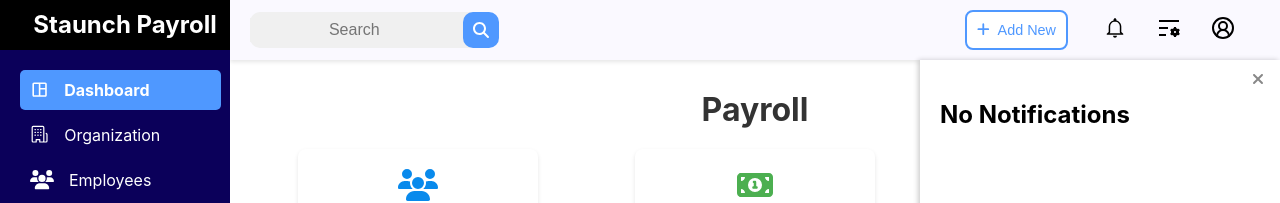
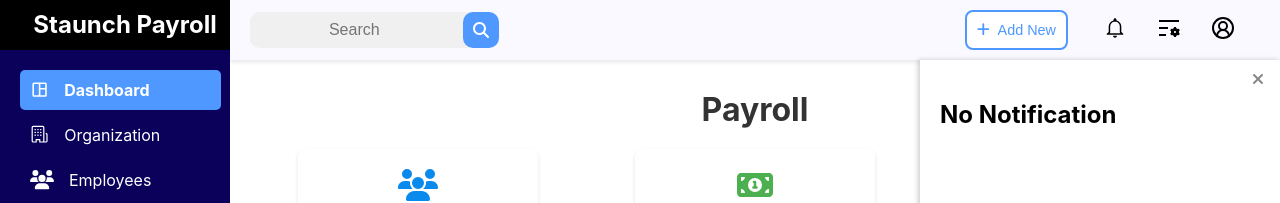
Before and after one commit to Staunch-Software/Staunch_HRMS_Frontend, a React (Create React App) app: page /dashboard in a window 1280 px wide. Both pictures are taken after a click on the icon 1115 px from the left and 28 px from the top of the page. Shown: the top 203 px of the page. Built offline with nearby package versions, Linux system fonts and the light colour scheme; no server answers.

Commit message:
topsection changes

```diff
--- a/src/Components/Dashboard/TopSection.js
+++ b/src/Components/Dashboard/TopSection.js
@@ -192,7 +192,7 @@
                     isOpen={activeContainer === "notifications"}
                     onClose={handleCloseContainer}
                 >
-                    <h2>No Notifications</h2>
+                    <h2>No Notification</h2>
                     {/* <p>This is where notifications will be displayed.</p> */}
                 </SlidingContainer>
             )}
```
